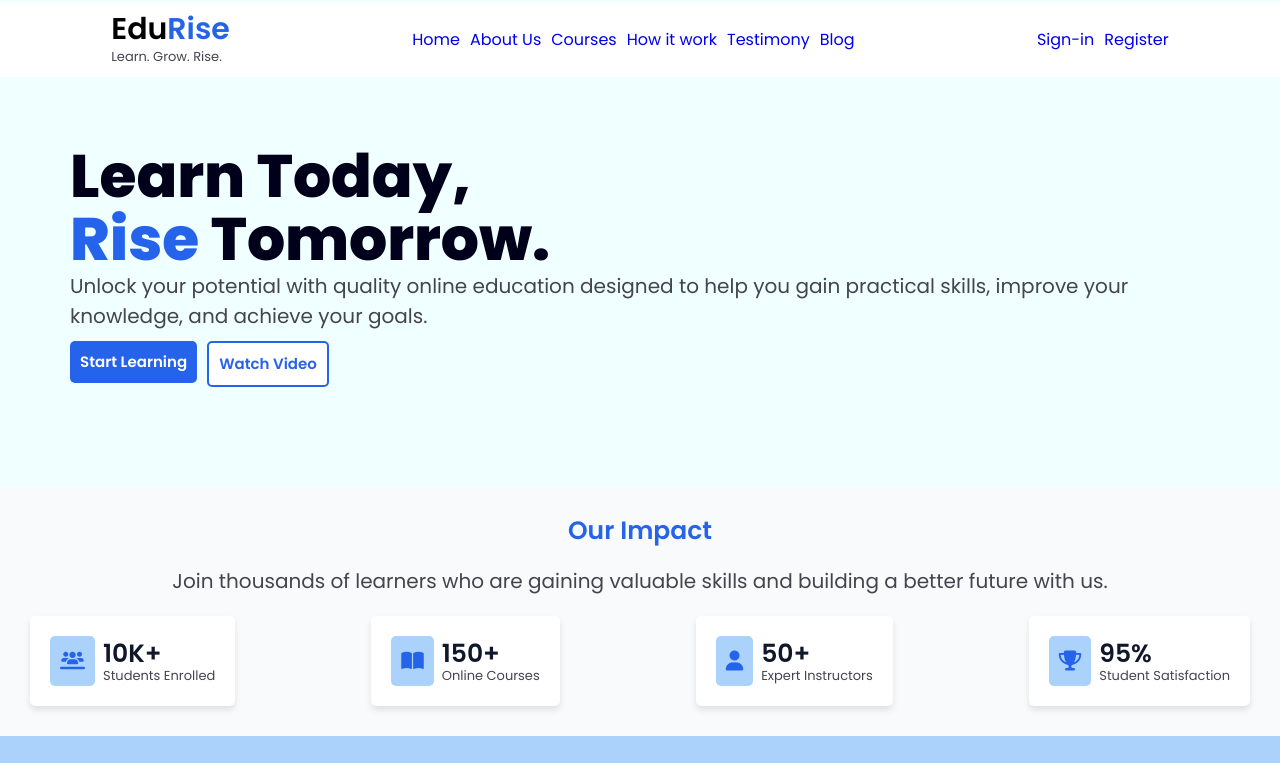
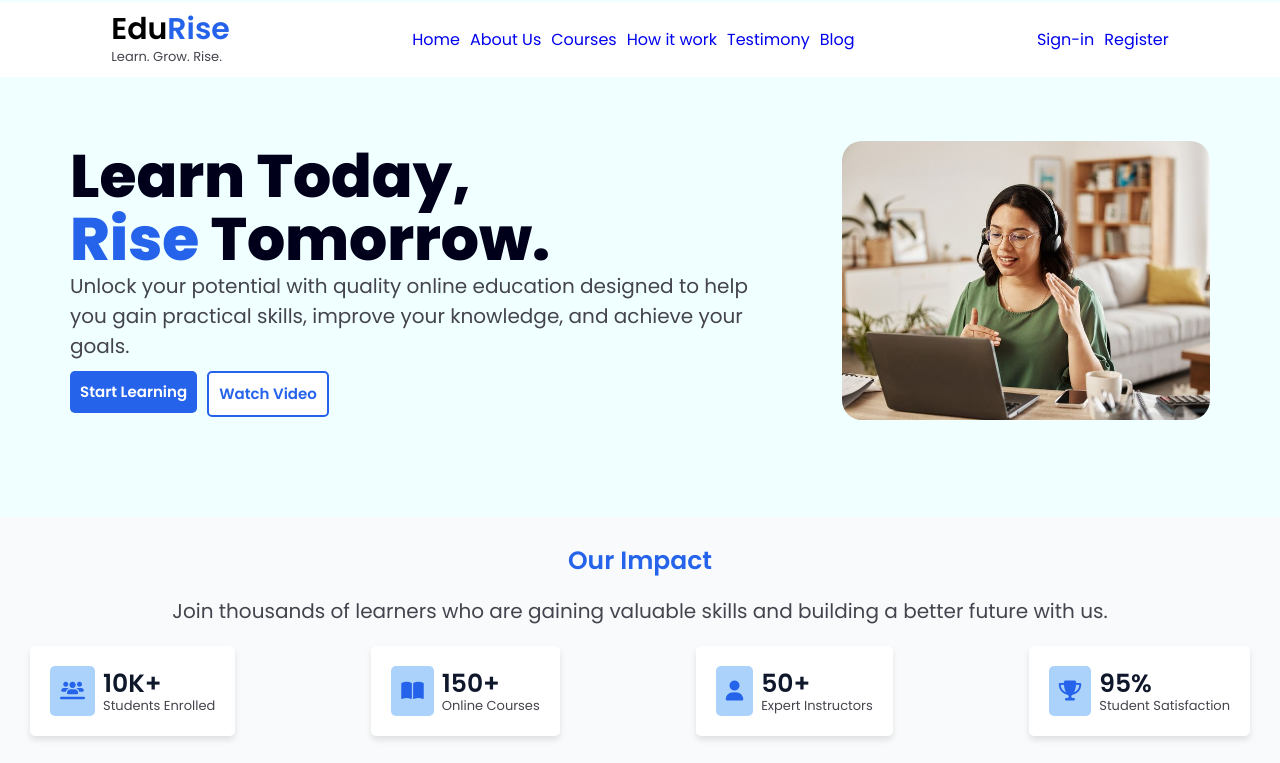
Before and after one commit to Infiniti2023/EduRise-, a plain HTML site: page index.html in a window 1280 px wide. Shown: the top 763 px of the page. Drawn offline with nearby package versions, Linux system fonts and the light colour scheme.

Commit message:
Update index.html

```diff
--- a/index.html
+++ b/index.html
@@ -15,7 +15,7 @@
 
 
 </head>
-<body>
+
     <!-- Header Section -->
     <header>
 
@@ -77,7 +77,7 @@ menu
 
            <!-- hero image -->
            <div class="hero_img">
-                <img src="img/tutor.jpg" alt="">
+                <img src="tutor.jpg" alt="">
            </div>
          </section>
            <!-- Statistics Section-->
```
